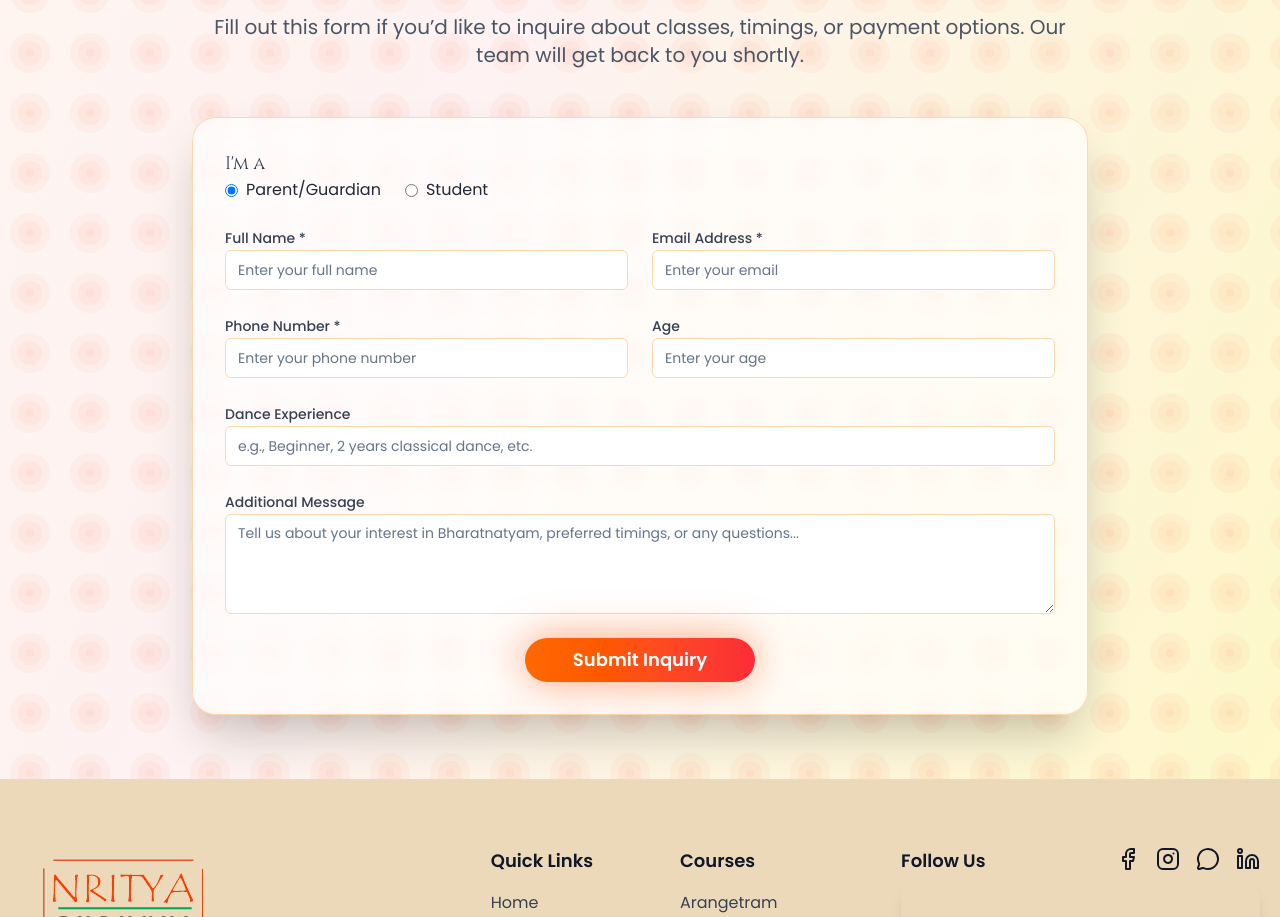
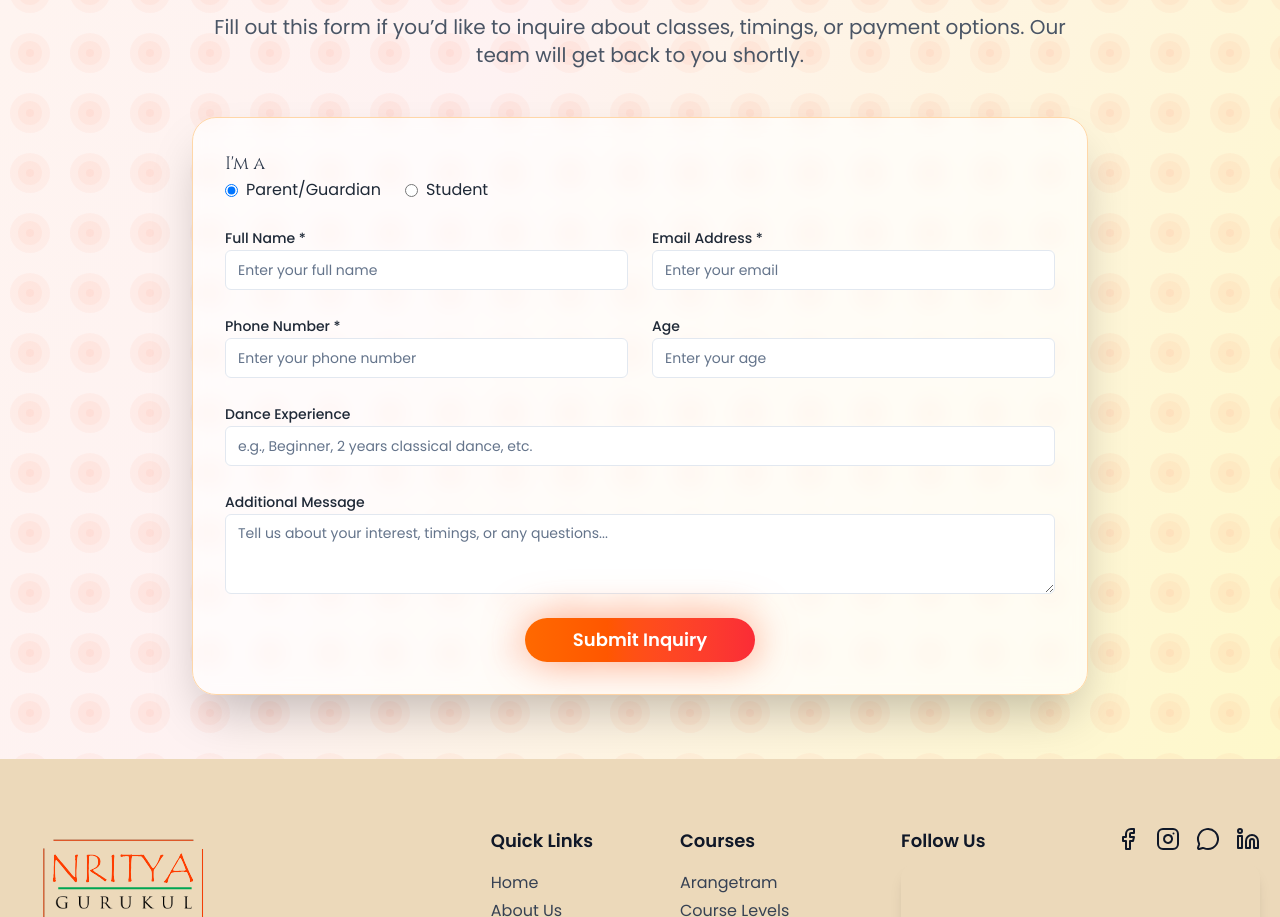
Before and after one commit to Abhishek55-Spacelinkers/NrityaGurukul, a Next.js app: page /contact in a window 1280 px wide. Shown: the part 1657-2574 px from the top of the page. Built offline with nearby package versions, Linux system fonts and the light colour scheme; grey boxes are pictures that could not be loaded.

Commit message:
form upload

```diff
--- a/src/components/sections/BookingFormContent.jsx
+++ b/src/components/sections/BookingFormContent.jsx
@@ -33,6 +33,7 @@ const classes = [
 export default function BookingFormContent() {
   const searchParams = useSearchParams();
   const [selectedClass, setSelectedClass] = useState("");
+  const [name, setName] = useState("");
 
   useEffect(() => {
     const classId = searchParams.get("class");
@@ -75,14 +76,37 @@ export default function BookingFormContent() {
               viewport={{ once: true }}
             >
               <form
-                action="https://formspree.io/f/xovlrzvq"
+                action="https://api.web3forms.com/submit"
                 method="POST"
                 className="space-y-6"
               >
+                {/* ✅ Web3Forms Access Key */}
                 <input
                   type="hidden"
-                  name="Selected Class"
-                  value={selectedClass}
+                  name="access_key"
+                  value={ process.env.NEXT_PUBLIC_WEB3FORM_ACCESS_KEY}
+                />
+                {/* ✅ Dynamic Class Selection */}
+                <input
+                  type="hidden"
+                  name="subject"
+                  value={"Inquery - " +selectedClass}
+                />
+                {/* ✅ Hidden Fields */}
+                <input
+                  type="hidden"
+                  name="name"
+                  value={name}
+                />
+                <input type="hidden" name="from_name" value={name} />
+                {/* ✅ Honeypot Spam Protection */}
+                <input
+                  type="checkbox"
+                  name="botcheck"
+                  className="hidden"
+                  style={{ display: "none" }}
+                  tabIndex={-1}
+                  autoComplete="off"
                 />
 
                 <div className="bg-orange-50 p-4 rounded-xl border border-orange-200">
@@ -103,6 +127,8 @@ export default function BookingFormContent() {
                       id="name"
                       name="name"
                       required
+                      value={name}
+                      onChange={(e) => setName(e.target.value)}
                       className="border-orange-200 focus:border-orange-500 focus:ring-orange-500"
                       placeholder="Enter your full name"
                     />
--- a/src/components/sections/InquiryForm.jsx
+++ b/src/components/sections/InquiryForm.jsx
@@ -1,12 +1,46 @@
-"use client"
-import React from 'react';
-import { motion } from 'framer-motion';
-import { Button } from '@/components/ui/button';
-import { Input } from '@/components/ui/input';
-import { Label } from '@/components/ui/label';
-import { Textarea } from '@/components/ui/textarea';
+"use client";
+import React, { useState } from "react";
+import { AnimatePresence, motion } from "framer-motion";
+import { Button } from "@/components/ui/button";
+import { Input } from "@/components/ui/input";
+import { Label } from "@/components/ui/label";
+import { Textarea } from "@/components/ui/textarea";
+import { CheckCircle } from "lucide-react";
 
 const InquiryForm = () => {
+  const [loading, setLoading] = useState(false);
+  const [submitted, setSubmitted] = useState(false);
+  const [name, changen] = useState("");
+
+  const handleSubmit = async (e) => {
+    e.preventDefault();
+    setLoading(true);
+
+    const formData = new FormData(e.target);
+    formData.append("access_key", process.env.NEXT_PUBLIC_WEB3FORM_ACCESS_KEY);
+
+    try {
+      const res = await fetch("https://api.web3forms.com/submit", {
+        method: "POST",
+        body: formData,
+      });
+
+      const data = await res.json();
+
+      if (data.success) {
+        setSubmitted(true);
+        e.target.reset();
+      } else {
+        alert("⚠️ Something went wrong. Please try again.");
+      }
+    } catch (error) {
+      console.error("Submission error:", error);
+      alert("❌ Failed to submit. Check your internet connection.");
+    } finally {
+      setLoading(false);
+    }
+  };
+
   return (
     <section id="inquiry-form" className="py-16 px-4 scroll-mt-20">
       <div className="max-w-4xl mx-auto">
@@ -14,34 +48,77 @@ const InquiryForm = () => {
           className="text-center mb-12"
           initial={{ opacity: 0, y: 30 }}
           whileInView={{ opacity: 1, y: 0 }}
-          transition={{ duration: 0.8 }}
+          transition={{ duration: 0.4 }}
           viewport={{ once: true }}
         >
           <h2 className="text-4xl font-bold font-['Cinzel'] mb-4">
-            <span className="dance-ornament">Have a Question</span> or Need Assistance?
+            <span className="dance-ornament">Have a Question</span> or Need
+            Assistance?
           </h2>
           <p className="text-xl text-gray-600">
-            Fill out this form if you’d like to inquire about classes, timings, or payment options. Our team will get back to you shortly.
+            Fill out this form if you’d like to inquire about classes, timings,
+            or payment options. Our team will get back to you shortly.
           </p>
         </motion.div>
 
+        <AnimatePresence mode="wait">
+          {submitted ? (
             <motion.div
+            key="success"
+              className=" py-20 h-full bg-white/70 backdrop-blur-sm p-8 rounded-3xl shadow-2xl border border-orange-200"
+              initial={{ opacity: 0, scale: 0.95 }}
+              whileInView={{ opacity: 1, scale: 1 }}
+              transition={{ duration: 0.6 }}
+              exit={{ opacity: 0, scale: 0.9 }}
+              viewport={{ once: true }}
+            >
+              <div className="max-w-4xl mx-auto px-2 text-center">
+                <motion.div
+                  initial={{ opacity: 0, scale: 0.8 }}
+                  animate={{ opacity: 1, scale: 1 }}
+                  transition={{ duration: 0.5 }}
+                >
+                  <CheckCircle className="h-16 w-16 mx-auto text-green-500 mb-4" />
+                  <h2 className="text-2xl font-semibold mb-2">Thank You!</h2>
+                  <p className="text-sm font-light ">
+                    We’ve received your message and will contact you shortly.
+                  </p>
+                </motion.div>
+              </div>
+            </motion.div>
+          ) : (
+            <motion.div
+            key="form"
               className="bg-white/70 backdrop-blur-sm p-8 rounded-3xl shadow-2xl border border-orange-200"
               initial={{ opacity: 0, scale: 0.95 }}
               whileInView={{ opacity: 1, scale: 1 }}
               transition={{ duration: 0.8 }}
+              exit={{ opacity: 0, scale: 0.8 }}
               viewport={{ once: true }}
             >
-          <form action="https://formspree.io/f/xovlrzvq" method="POST" className="space-y-6">
+              <form onSubmit={handleSubmit} className="space-y-6">
+                <input type="hidden" name="subject" value="Inquery Form" />
+                <input type="hidden" name="from_name" value={name}></input>
+                {/* Honeypot Spam Protection */}
+                <input
+                  type="checkbox"
+                  name="botcheck"
+                  className="hidden"
+                  style={{ display: "none" }}
+                  tabIndex={-1}
+                  autoComplete="off"
+                />
 
                 {/* Radio Group */}
                 <div className="space-y-2">
-              <Label className="text-gray-700 font-medium text-lg font-['Cinzel']">I'm a </Label>
+                  <Label className="text-gray-700 font-medium text-lg font-['Cinzel']">
+                    I'm a{" "}
+                  </Label>
                   <div className="flex gap-6">
                     <label className="flex items-center gap-2">
                       <input
                         type="radio"
-                    name="filler"
+                        name="I'm a "
                         value="Parent/Guardian"
                         defaultChecked
                         className="text-orange-500 focus:ring-orange-500"
@@ -51,7 +128,7 @@ const InquiryForm = () => {
                     <label className="flex items-center gap-2">
                       <input
                         type="radio"
-                    name="filler"
+                        name="I'm a "
                         value="Student"
                         required
                         className="text-orange-500 focus:ring-orange-500"
@@ -61,26 +138,27 @@ const InquiryForm = () => {
                   </div>
                 </div>
 
+                {/* Inputs */}
                 <div className="grid md:grid-cols-2 gap-6">
                   <div className="space-y-2">
-                <Label htmlFor="name" className="text-gray-700 font-medium">Full Name *</Label>
+                    <Label htmlFor="name">Full Name *</Label>
                     <Input
                       id="name"
                       name="name"
                       required
-                  className="border-orange-200 focus:border-orange-500 focus:ring-orange-500"
                       placeholder="Enter your full name"
+                      value={name}
+                      onChange={(event) => changen(event.target.value)}
                     />
                   </div>
 
                   <div className="space-y-2">
-                <Label htmlFor="email" className="text-gray-700 font-medium">Email Address *</Label>
+                    <Label htmlFor="email">Email Address *</Label>
                     <Input
                       id="email"
                       name="email"
                       type="email"
                       required
-                  className="border-orange-200 focus:border-orange-500 focus:ring-orange-500"
                       placeholder="Enter your email"
                     />
                   </div>
@@ -88,46 +166,42 @@ const InquiryForm = () => {
 
                 <div className="grid md:grid-cols-2 gap-6">
                   <div className="space-y-2">
-                <Label htmlFor="phone" className="text-gray-700 font-medium">Phone Number *</Label>
+                    <Label htmlFor="phone">Phone Number *</Label>
                     <Input
                       id="phone"
                       name="phone"
                       type="tel"
                       required
-                  className="border-orange-200 focus:border-orange-500 focus:ring-orange-500"
                       placeholder="Enter your phone number"
                     />
                   </div>
 
                   <div className="space-y-2">
-                <Label htmlFor="age" className="text-gray-700 font-medium">Age</Label>
+                    <Label htmlFor="age">Age</Label>
                     <Input
                       id="age"
                       name="age"
                       type="number"
-                  className="border-orange-200 focus:border-orange-500 focus:ring-orange-500"
                       placeholder="Enter your age"
                     />
                   </div>
                 </div>
 
                 <div className="space-y-2">
-              <Label htmlFor="experience" className="text-gray-700 font-medium">Dance Experience</Label>
+                  <Label htmlFor="experience">Dance Experience</Label>
                   <Input
                     id="experience"
                     name="experience"
-                className="border-orange-200 focus:border-orange-500 focus:ring-orange-500"
                     placeholder="e.g., Beginner, 2 years classical dance, etc."
                   />
                 </div>
 
                 <div className="space-y-2">
-              <Label htmlFor="message" className="text-gray-700 font-medium">Additional Message</Label>
+                  <Label htmlFor="message">Additional Message</Label>
                   <Textarea
                     id="message"
                     name="message"
-                className="border-orange-200 focus:border-orange-500 focus:ring-orange-500 min-h-[100px]"
-                placeholder="Tell us about your interest in Bharatnatyam, preferred timings, or any questions..."
+                    placeholder="Tell us about your interest, timings, or any questions..."
                   />
                 </div>
 
@@ -139,13 +213,16 @@ const InquiryForm = () => {
                   <Button
                     type="submit"
                     size="lg"
+                    disabled={loading}
                     className="bg-gradient-to-r from-orange-500 to-red-500 hover:from-orange-600 hover:to-red-600 text-white px-12 py-4 rounded-full text-lg font-semibold pulse-glow"
                   >
-                Submit Inquiry
+                    {loading ? "Submitting..." : "Submit Inquiry"}
                   </Button>
                 </motion.div>
               </form>
             </motion.div>
+          )}
+        </AnimatePresence>
       </div>
     </section>
   );
```
Lines whose indentation alone changed are shown as unchanged.
